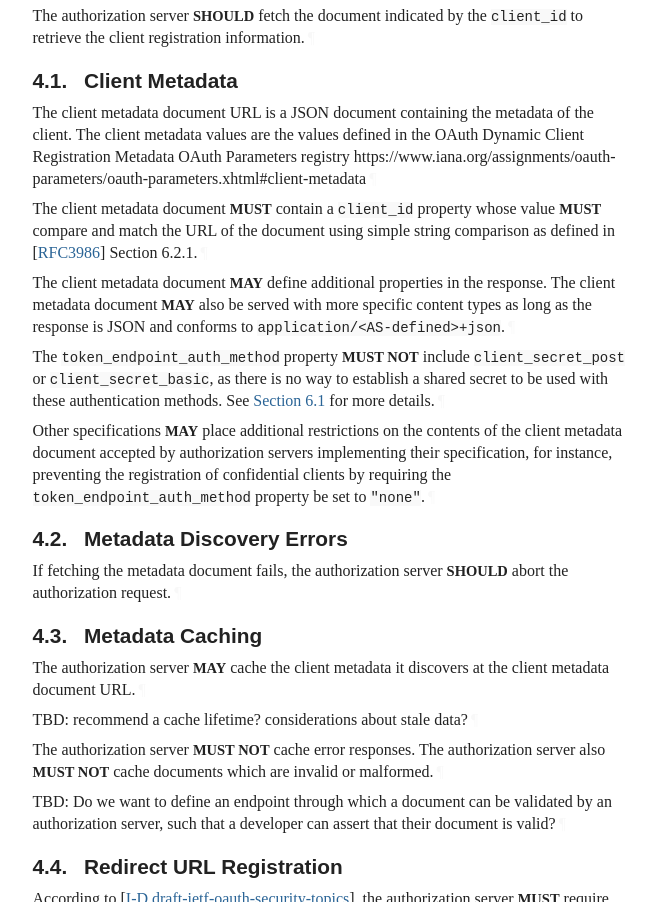
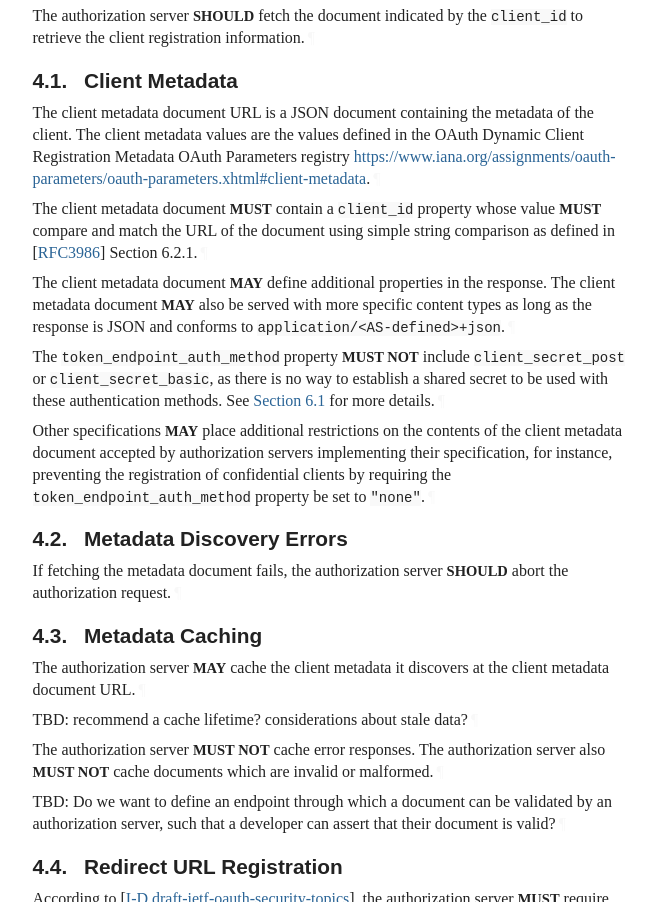
Before and after one commit to aaronpk/draft-parecki-oauth-client-id-metadata-document, a plain HTML site: page draft-parecki-oauth-client-id-metadata-document-01/draft-parecki-oauth-client-id-metadata-document.html in a window 1280 px wide. Shown: the part 1749-2651 px from the top of the page, without its empty margins (92-744 px from the left). Drawn offline with Linux system fonts and the light colour scheme; a web font is replaced by a local one.

Commit message:
Script updating gh-pages from bab0ab4. [ci skip]

```diff
--- a/draft-parecki-oauth-client-id-metadata-document-01/draft-parecki-oauth-client-id-metadata-document.html
+++ b/draft-parecki-oauth-client-id-metadata-document-01/draft-parecki-oauth-client-id-metadata-document.html
@@ -1286,7 +1286,7 @@ to retrieve the client registration information.<a href="#section-4-2" class="pi
 <p id="section-4.1-1">The client metadata document URL is a JSON document containing the metadata
 of the client. The client metadata values are the values defined in
 the OAuth Dynamic Client Registration Metadata OAuth Parameters registry
-https://www.iana.org/assignments/oauth-parameters/oauth-parameters.xhtml#client-metadata<a href="#section-4.1-1" class="pilcrow">¶</a></p>
+<a href="https://www.iana.org/assignments/oauth-parameters/oauth-parameters.xhtml#client-metadata">https://www.iana.org/assignments/oauth-parameters/oauth-parameters.xhtml#client-metadata</a>.<a href="#section-4.1-1" class="pilcrow">¶</a></p>
 <p id="section-4.1-2">The client metadata document <span class="bcp14">MUST</span> contain a <code>client_id</code> property whose value
 <span class="bcp14">MUST</span> compare and match the URL of the document using simple string comparison as
 defined in <span>[<a href="#RFC3986" class="cite xref">RFC3986</a>]</span> Section 6.2.1.<a href="#section-4.1-2" class="pilcrow">¶</a></p>
```
Also changed, not shown: index.html (+1 -1 lines), draft-parecki-oauth-client-id-metadata-document-01/draft-parecki-oauth-client-id-metadata-document.txt.
